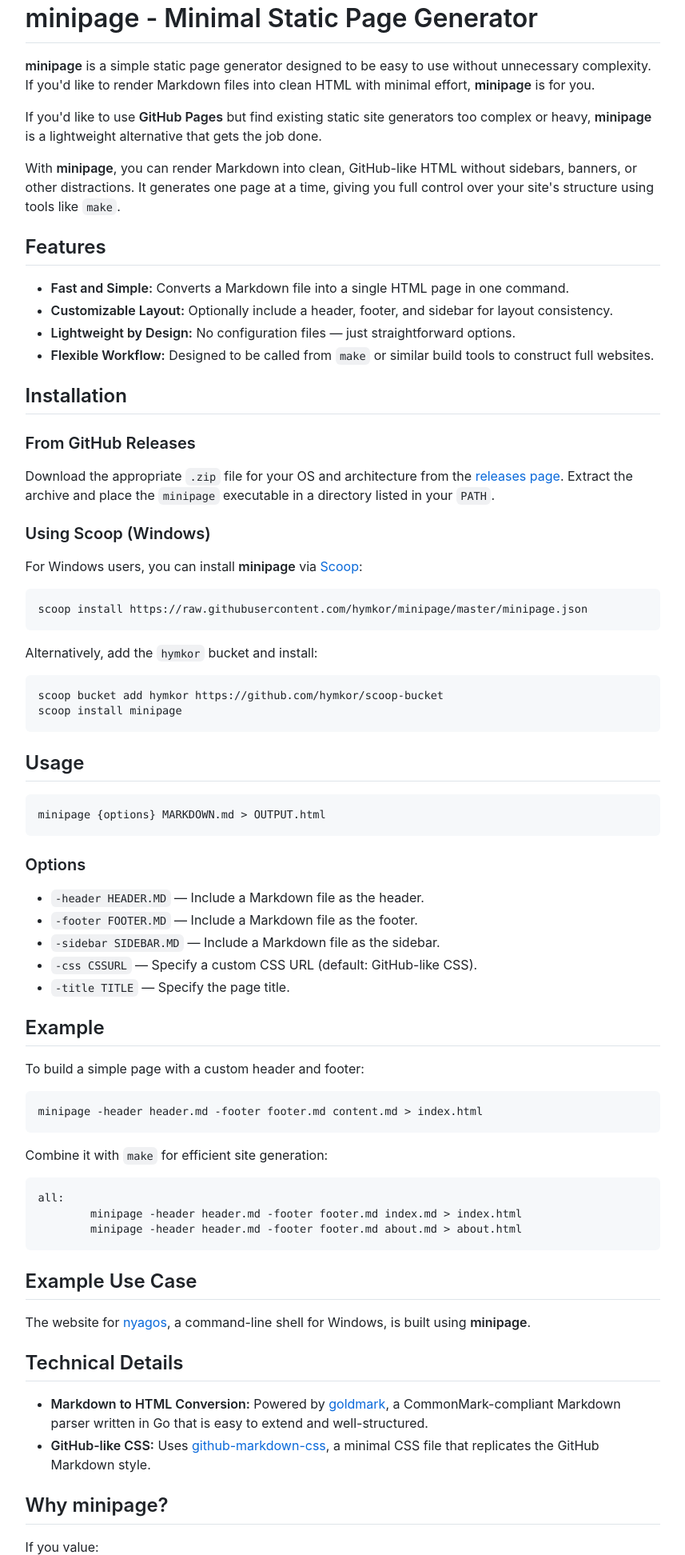
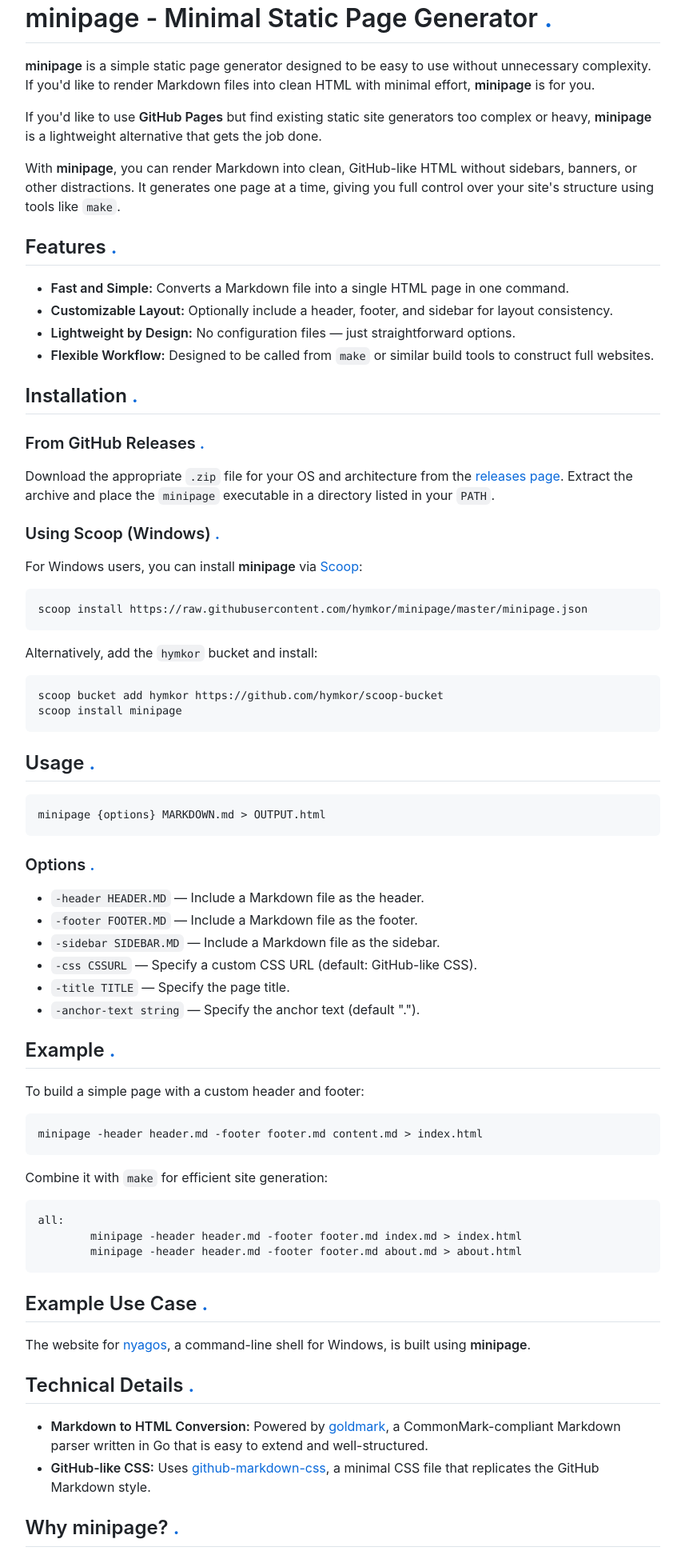
Before and after one commit to hymkor/minipage, a plain HTML site: page docs/index.html in a window 1280 px wide. Shown: the part 74-2018 px from the top of the page at 80% size, without its empty margins (211-1068 px from the left). Drawn offline with Linux system fonts and the light colour scheme.

Commit message:
docs/index.html: add the anchors

```diff
--- a/docs/index.html
+++ b/docs/index.html
@@ -1131,21 +1131,21 @@
 </style></head><body>
 <div class="main markdown-body">
 <div class="body">
-<h1 id="minipage---minimal-static-page-generator">minipage - Minimal Static Page Generator</h1>
+<h1 id="minipage---minimal-static-page-generator">minipage - Minimal Static Page Generator <a href="#minipage---minimal-static-page-generator">.</a></h1>
 <p><strong>minipage</strong> is a simple static page generator designed to be easy to use without unnecessary complexity. If you'd like to render Markdown files into clean HTML with minimal effort, <strong>minipage</strong> is for you.</p>
 <p>If you'd like to use <strong>GitHub Pages</strong> but find existing static site generators too complex or heavy, <strong>minipage</strong> is a lightweight alternative that gets the job done.</p>
 <p>With <strong>minipage</strong>, you can render Markdown into clean, GitHub-like HTML without sidebars, banners, or other distractions. It generates one page at a time, giving you full control over your site's structure using tools like <code>make</code>.</p>
-<h2 id="features">Features</h2>
+<h2 id="features">Features <a href="#features">.</a></h2>
 <ul>
 <li><strong>Fast and Simple:</strong> Converts a Markdown file into a single HTML page in one command.</li>
 <li><strong>Customizable Layout:</strong> Optionally include a header, footer, and sidebar for layout consistency.</li>
 <li><strong>Lightweight by Design:</strong> No configuration files — just straightforward options.</li>
 <li><strong>Flexible Workflow:</strong> Designed to be called from <code>make</code> or similar build tools to construct full websites.</li>
 </ul>
-<h2 id="installation">Installation</h2>
-<h3 id="from-github-releases">From GitHub Releases</h3>
+<h2 id="installation">Installation <a href="#installation">.</a></h2>
+<h3 id="from-github-releases">From GitHub Releases <a href="#from-github-releases">.</a></h3>
 <p>Download the appropriate <code>.zip</code> file for your OS and architecture from the <a href="https://github.com/hymkor/minipage/releases">releases page</a>. Extract the archive and place the <code>minipage</code> executable in a directory listed in your <code>PATH</code>.</p>
-<h3 id="using-scoop-windows">Using Scoop (Windows)</h3>
+<h3 id="using-scoop-windows">Using Scoop (Windows) <a href="#using-scoop-windows">.</a></h3>
 <p>For Windows users, you can install <strong>minipage</strong> via <a href="https://scoop.sh/">Scoop</a>:</p>
 <pre><code>scoop install https://raw.githubusercontent.com/hymkor/minipage/master/minipage.json
 </code></pre>
@@ -1153,18 +1153,19 @@
 <pre><code>scoop bucket add hymkor https://github.com/hymkor/scoop-bucket
 scoop install minipage
 </code></pre>
-<h2 id="usage">Usage</h2>
+<h2 id="usage">Usage <a href="#usage">.</a></h2>
 <pre><code>minipage {options} MARKDOWN.md &gt; OUTPUT.html
 </code></pre>
-<h3 id="options">Options</h3>
+<h3 id="options">Options <a href="#options">.</a></h3>
 <ul>
 <li><code>-header HEADER.MD</code> — Include a Markdown file as the header.</li>
 <li><code>-footer FOOTER.MD</code> — Include a Markdown file as the footer.</li>
 <li><code>-sidebar SIDEBAR.MD</code> — Include a Markdown file as the sidebar.</li>
 <li><code>-css CSSURL</code> — Specify a custom CSS URL (default: GitHub-like CSS).</li>
 <li><code>-title TITLE</code> — Specify the page title.</li>
+<li><code>-anchor-text string</code> — Specify the anchor text (default &quot;.&quot;).</li>
 </ul>
-<h2 id="example">Example</h2>
+<h2 id="example">Example <a href="#example">.</a></h2>
 <p>To build a simple page with a custom header and footer:</p>
 <pre><code>minipage -header header.md -footer footer.md content.md &gt; index.html
 </code></pre>
@@ -1173,14 +1174,14 @@ scoop install minipage
 	minipage -header header.md -footer footer.md index.md &gt; index.html
 	minipage -header header.md -footer footer.md about.md &gt; about.html
 </code></pre>
-<h2 id="example-use-case">Example Use Case</h2>
+<h2 id="example-use-case">Example Use Case <a href="#example-use-case">.</a></h2>
 <p>The website for <a href="https://nyaos.org/nyagos">nyagos</a>, a command-line shell for Windows, is built using <strong>minipage</strong>.</p>
-<h2 id="technical-details">Technical Details</h2>
+<h2 id="technical-details">Technical Details <a href="#technical-details">.</a></h2>
 <ul>
 <li><strong>Markdown to HTML Conversion:</strong> Powered by <a href="https://github.com/yuin/goldmark">goldmark</a>, a CommonMark-compliant Markdown parser written in Go that is easy to extend and well-structured.</li>
 <li><strong>GitHub-like CSS:</strong> Uses <a href="https://github.com/sindresorhus/github-markdown-css">github-markdown-css</a>, a minimal CSS file that replicates the GitHub Markdown style.</li>
 </ul>
-<h2 id="why-minipage">Why minipage?</h2>
+<h2 id="why-minipage">Why minipage? <a href="#why-minipage">.</a></h2>
 <p>If you value:</p>
 <p>✅ Clean, distraction-free Markdown rendering<br>
 ✅ Straightforward usage without complex configurations<br>
```
